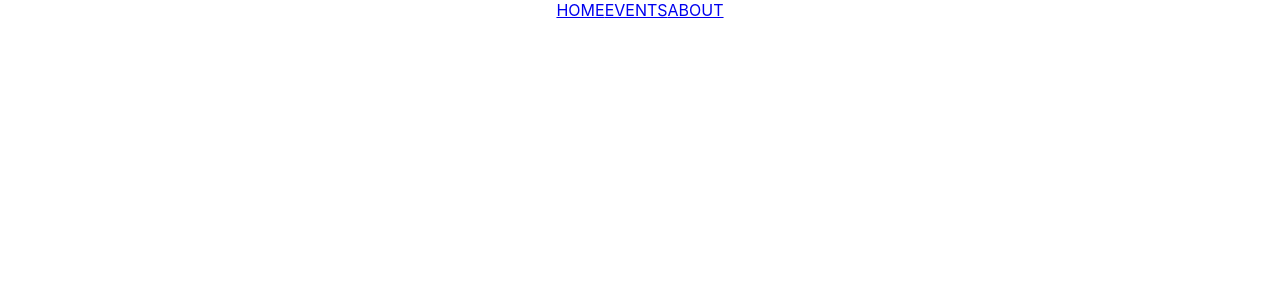
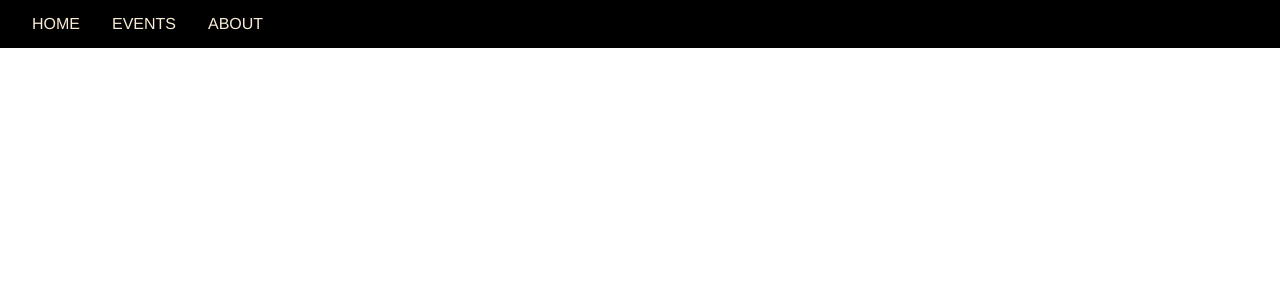
Before and after one commit to pjthapa/inamorata-website, a React (Create React App) app: page /event in a window 1280 px wide. Shown: the top 300 px of the page. Built offline with nearby package versions, Linux system fonts and the light colour scheme.

Commit message:
created navbar

```diff
--- a/src/App.css
+++ b/src/App.css
@@ -1,38 +1,21 @@
-.App {
-  text-align: center;
+.navbar.container{
+  background-color: black;
+  font-family: 'Franklin Gothic Medium', 'Arial Narrow', Arial, sans-serif;
+  color: antiquewhite;
+  display: flex;
+  justify-content: flex-start;
+  padding-left: 2rem;
+  height: 3rem;
+  gap: 2rem
+}
+a:link, a:visited{
+  text-decoration: none;
+  display:flex;
+  justify-content: center;
+  align-items: center;
+  color:antiquewhite
 }
 
-.App-logo {
-  height: 40vmin;
-  pointer-events: none;
+a:hover, a:active{
+  text-decoration: underline;
 }
-
-@media (prefers-reduced-motion: no-preference) {
-  .App-logo {
-    animation: App-logo-spin infinite 20s linear;
-  }
-}
-
-.App-header {
-  background-color: #282c34;
-  min-height: 100vh;
-  display: flex;
-  flex-direction: column;
-  align-items: center;
-  justify-content: center;
-  font-size: calc(10px + 2vmin);
-  color: white;
-}
-
-.App-link {
-  color: #61dafb;
-}
-
-@keyframes App-logo-spin {
-  from {
-    transform: rotate(0deg);
-  }
-  to {
-    transform: rotate(360deg);
-  }
-}
--- a/src/pages/about.js
+++ b/src/pages/about.js
@@ -5,7 +5,7 @@ function AboutPage() {
     return(
         <div className="pageContent">
             <div className="navbar container">
-                <Link to="/HomePage" className="nav home">HOME</Link>
+                <Link to="/" className="nav home">HOME</Link>
                 <Link to="/Event" className="nav event">EVENTS</Link>
                 <Link to="/About" className="nav about">ABOUT</Link>
             </div>
--- a/src/pages/event.js
+++ b/src/pages/event.js
@@ -5,9 +5,9 @@ function EventPage() {
     return(
         <div className="pageContent">
             <div className="navbar container">
-                <Link to="/HomePage" className="nav home">HOME</Link>
-                <Link to="/EventPage" className="nav event">EVENTS</Link>
-                <Link to="/AboutPage" className="nav about">ABOUT</Link>
+                <Link to="/" className="nav home">HOME</Link>
+                <Link to="/event" className="nav event">EVENTS</Link>
+                <Link to="/about" className="nav about">ABOUT</Link>
             </div>
         </div>
     )
--- a/src/pages/home.js
+++ b/src/pages/home.js
@@ -5,7 +5,7 @@ function HomePage() {
     return(
         <div className="pageContent">
             <div className="navbar container">
-                <Link to="/HomePage" className="nav home">HOME</Link>
+                <Link to="/" className="nav home">HOME</Link>
                 <Link to="/event" className="nav event">EVENTS</Link>
                 <Link to="/about" className="nav about">ABOUT</Link>
             </div>
```
